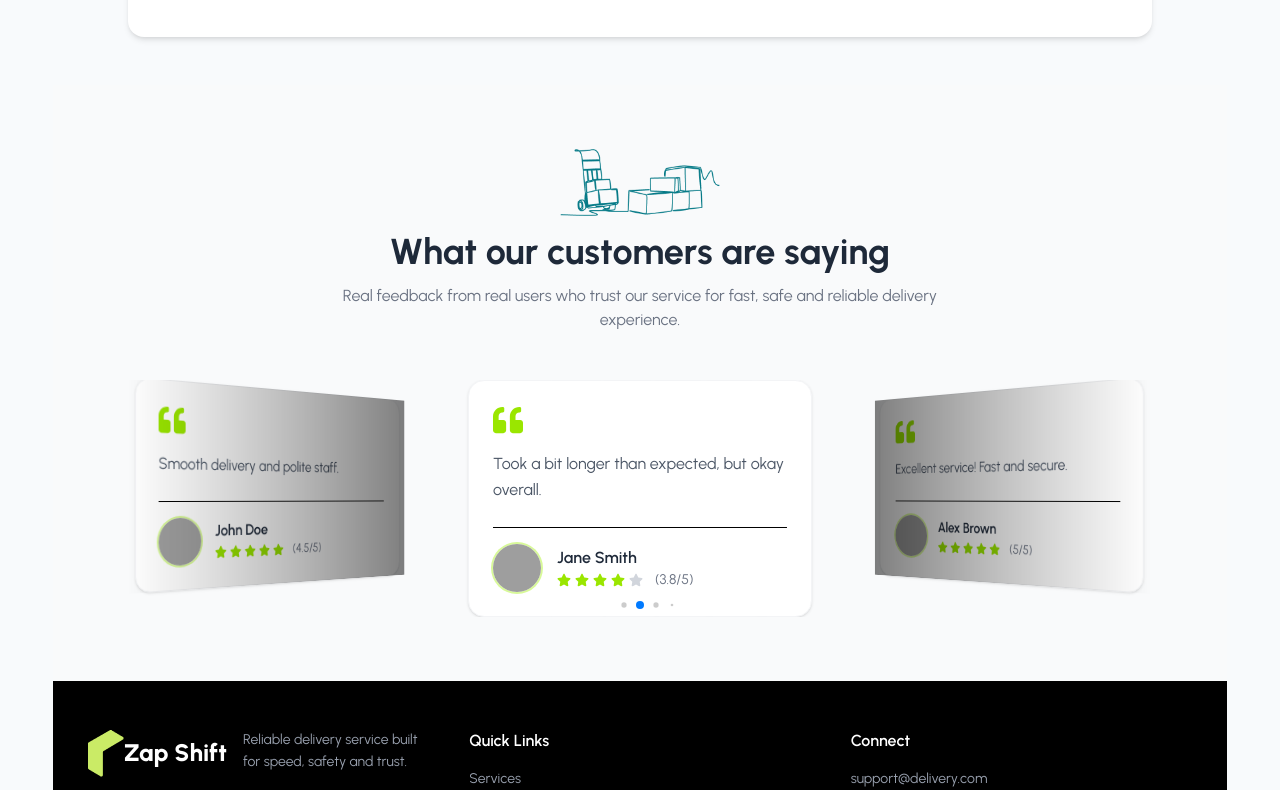
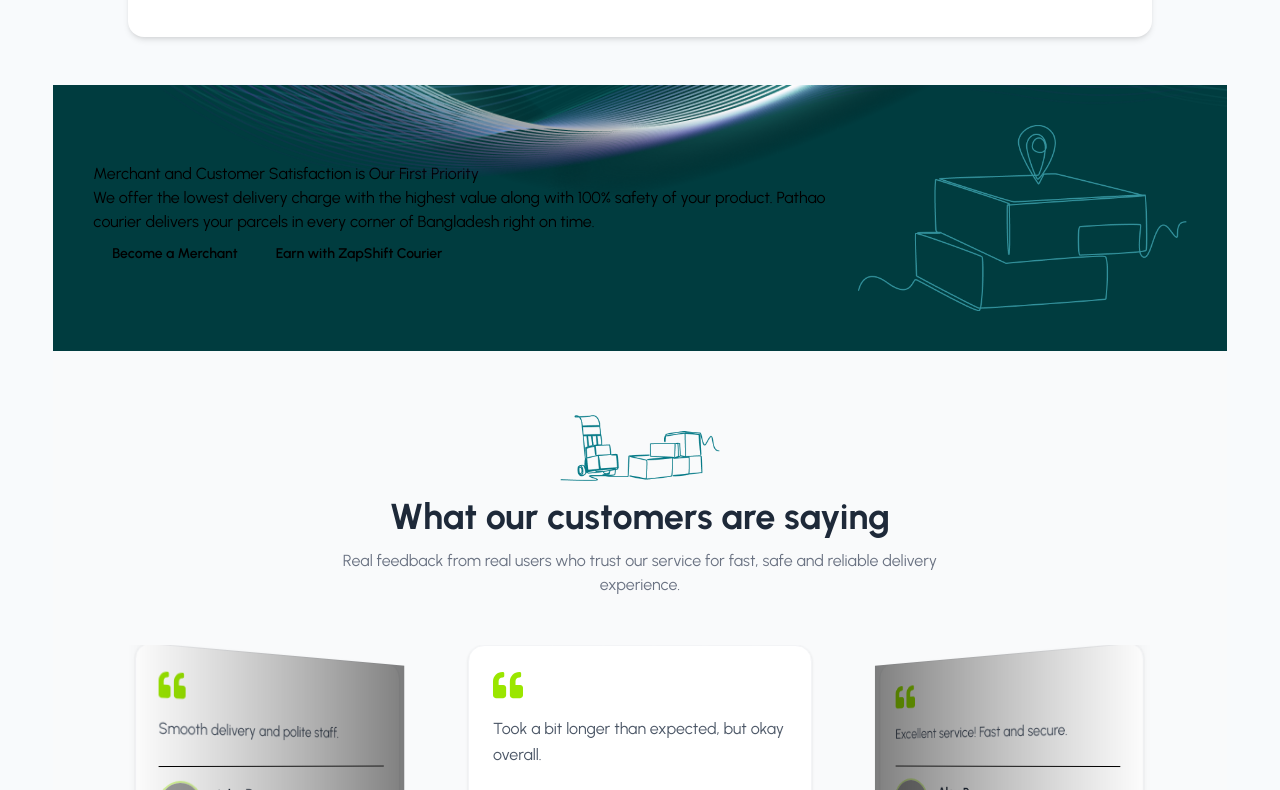
Before and after one commit to asik247/zap-shift-client-site, a React (Vite) app: page / in a window 1280 px wide. Shown: the part 2490-3280 px from the top of the page. Built offline with nearby package versions, Linux system fonts and the light colour scheme; grey boxes are pictures that could not be loaded.

Commit message:
marketing section desing done

```diff
--- a/src/Pages/Home/HomePage.jsx
+++ b/src/Pages/Home/HomePage.jsx
@@ -5,6 +5,7 @@ import OurService from './OurServices/OurService';
 import Brand from './Brands/Brand';
 import Reviews from './Reviews/Reviews';
 import LIvePercel from './LivePercel/LIvePercel';
+import MarketingHero from './MarketingHeroSection/MarketingHero';
 const HomePage = () => {
     const [revewData,setReviewData] = useState([])
     useEffect(()=>{
@@ -28,6 +29,9 @@ const HomePage = () => {
                 <LIvePercel></LIvePercel>
             </div>
             <div>
+                <MarketingHero></MarketingHero>
+            </div>
+            <div>
                 <Reviews revewData={revewData}></Reviews>
             </div>
         </div>
--- /dev/null
+++ b/src/Pages/Home/MarketingHeroSection/MarketingHero.jsx
@@ -0,0 +1,30 @@
+import React from 'react';
+import locationMmerchant from '../../../assets/location-merchant.png'
+import beAMerchant from '../../../assets/be-a-merchant-bg.png'
+const MarketingHero = () => {
+    return (
+        <div className='bg-[#003c3f] p-10 relative'>
+            {/* <p>Marketing Hero Section</p> */}
+            <div className='absolute top-0 left-0 w-full h-40 object-cover'>
+                <img src={beAMerchant} alt="" />
+            </div>
+            {/* Right Site text */}
+            <div className='flex justify-baseline items-center'>
+                <div>
+                    <h2>Merchant and Customer Satisfaction is Our First Priority</h2>
+                    <p>We offer the lowest delivery charge with the highest value along with 100% safety of your product. Pathao courier delivers your parcels in every corner of Bangladesh right on time.</p>
+                    <div>
+                        <button className='btn btn-ghost'>Become a Merchant</button>
+                        <button className='btn btn-ghost'>Earn with ZapShift Courier</button>
+                    </div>
+                </div>
+                {/* Left site img */}
+                <div>
+                    <img src={locationMmerchant} alt="" />
+                </div>
+            </div>
+        </div>
+    );
+};
+
+export default MarketingHero;
```
